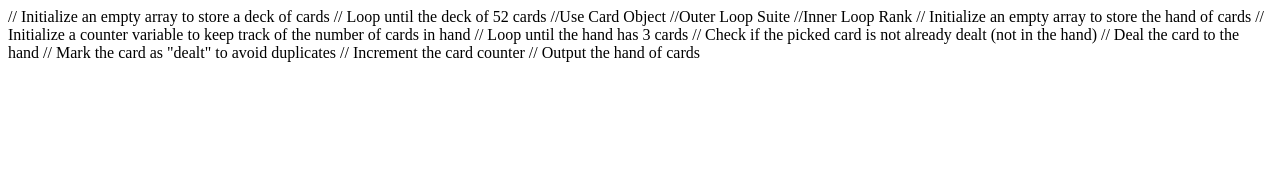
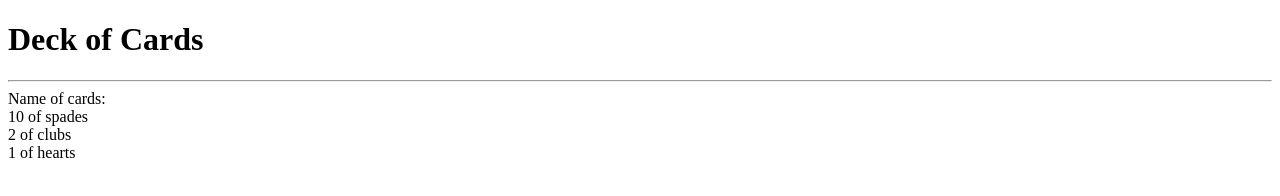
Before and after one commit to patie03/IT102, a plain HTML site: page week5/deck_cards52.html in a window 1280 px wide. Drawn offline with Linux system fonts and the light colour scheme.

Commit message:
Update deck_cards52.html

```diff
--- a/week5/deck_cards52.html
+++ b/week5/deck_cards52.html
@@ -1,13 +1,56 @@
-// Initialize an empty array to store a deck of cards
-// Loop until the deck of 52 cards
-       //Use Card Object
-       //Outer Loop Suite
-       //Inner Loop Rank
-// Initialize an empty array to store the hand of cards
-// Initialize a counter variable to keep track of the number of cards in hand
-// Loop until the hand has 3 cards
-// Check if the picked card is not already dealt (not in the hand)
-        // Deal the card to the hand
-        // Mark the card as "dealt" to avoid duplicates
-        // Increment the card counter
-// Output the hand of cards
+<!DOCTYPE html>
+<html>
+  <head>
+    <title>Deck of Cards</title>
+  </head>
+  <body>
+    <h1>Deck of Cards</h1>
+    <hr />
+
+
+    <script>
+
+      function Card(suit, rank) {
+        this.suit = suit;
+        this.rank = rank;
+        this.isDealt = false;
+      }
+
+
+      var deck = [];
+      var suits = ["hearts", "diamonds", "clubs", "spades"];
+      var ranks = [1, 2, 3, 4, 5, 6, 7, 8, 9, 10, 11, 12, 13];
+
+
+      for (var i = 0; i < suits.length; i++) {
+        for (var j = 0; j < ranks.length; j++) {
+          var card = new Card(suits[i], ranks[j]);
+          deck.push(card);
+        }
+      }
+
+
+      var hand = [];
+      var cardCount = 0;
+
+      while (cardCount < 3) {
+        var randomIndex = Math.floor(Math.random() * deck.length);
+        var pickedCard = deck[randomIndex];
+
+        if (!pickedCard.isDealt) {
+          hand.push(pickedCard);
+          pickedCard.isDealt = true;
+          cardCount++;
+        }
+      }
+
+
+
+      document.write("Name of cards:<br>");
+      for (var k = 0; k < hand.length; k++) {
+        document.write(hand[k].rank + " of " + hand[k].suit + "<br>");
+      }
+    </script>
+
+  </body>
+</html>
```
